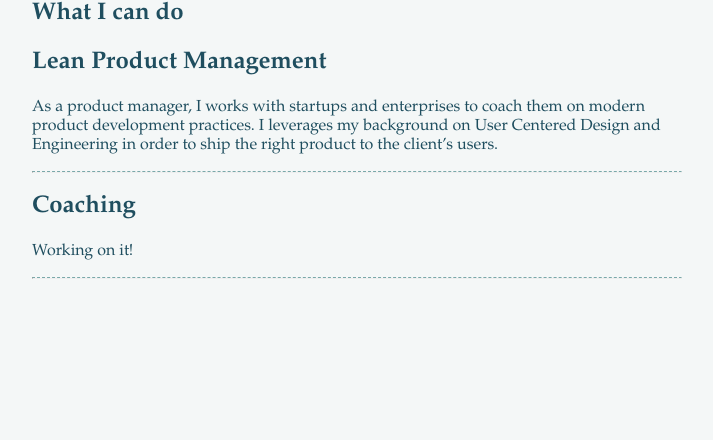
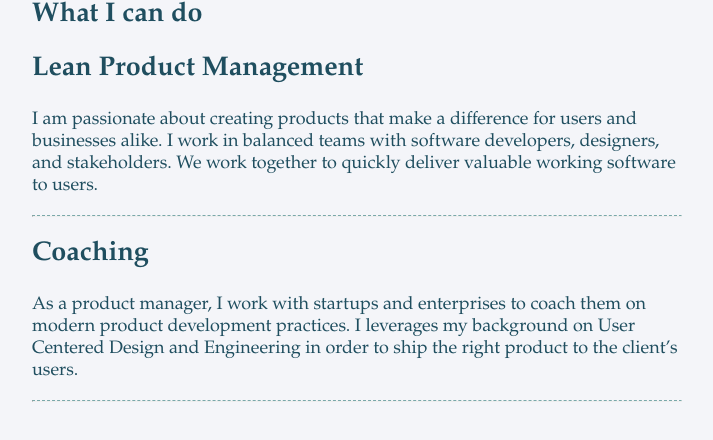
Before and after one commit to diamunoz01/diamunoz01.github.io, a plain HTML site: page index.html in a window 1280 px wide. Shown: the whole page, without its empty margins (283-996 px from the left). Drawn offline with Linux system fonts and the light colour scheme.

Commit message:
Coaching

```diff
--- a/index.html
+++ b/index.html
@@ -10,10 +10,10 @@
 			<h1>What I can do</h1>
 
 			<h2>Lean Product Management</h2>
-			<p>As a product manager, I works with startups and enterprises to coach them on modern product development practices. I leverages my background on User Centered Design and Engineering in order to ship the right product to the client’s users. </p>
+			<p>I am passionate about creating products that make a difference for users and businesses alike. I work in balanced teams with software developers, designers, and stakeholders. We work together to quickly deliver valuable working software to users. </p>
 			<hr class="style1">
 			<h2>Coaching</h2>
-			<p>Working on it!</p>
+			<p>As a product manager, I work with startups and enterprises to coach them on modern product development practices. I leverages my background on User Centered Design and Engineering in order to ship the right product to the client’s users. </p>
 			<hr class="style1">
 
 
--- a/style.css
+++ b/style.css
@@ -1,22 +1,23 @@
 body {
   margin: 0;
   padding: 0;
-  background: #f4f7f7;
+  background: #f4f5f9;
   font-family: "Garamond", Georgia, Times, serif;
   color: #1f4e5f;
+  font-size: 18px;
 }
 
 .main-container {
   margin: 0 auto;
   max-width: 1050px;
-  background: #f4f7f7;
+  background: #f4f5f9;
   font-family: "Garamond", Georgia, Times, serif;
 }
 
 p.
 
 .navbar-header{
-background: #f4f7f7;
+background: #f4f5f9;
 
 }
 
```
